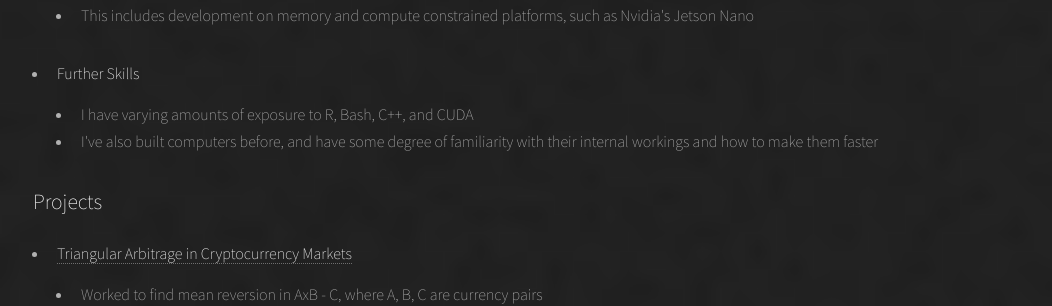
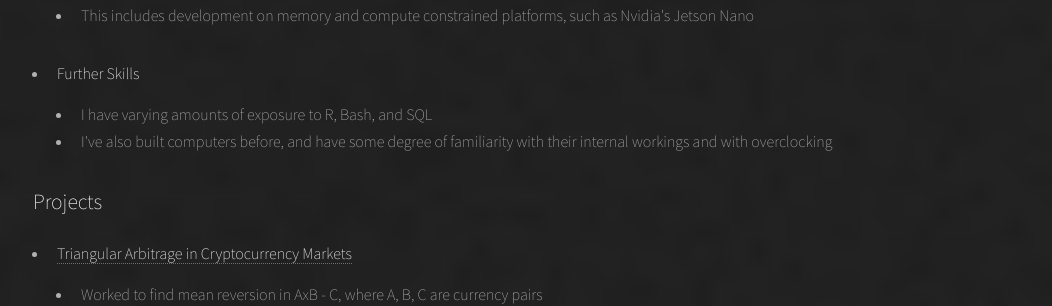
Before and after one commit to rmcwhorter/rmcwhorter.github.io, a Jekyll site: the page resume.html, which Jekyll copies as it is, in a window 1280 px wide. Shown: the part 1586-1892 px from the top of the page, without its empty margins (95-1147 px from the left). Built offline with Jekyll 4.4.1, drawn with Linux system fonts in a browser that asks for light colours.

Commit message:
Update resume.html

```diff
--- a/resume.html
+++ b/resume.html
@@ -125,8 +125,8 @@
 								<li>
 									<h4>Further Skills</h4>
 									<ul>
-										<li>I have varying amounts of exposure to R, Bash, C++, and CUDA</li>
-										<li>I've also built computers before, and have some degree of familiarity with their internal workings and how to make them faster</li>
+										<li>I have varying amounts of exposure to R, Bash, and SQL</li>
+										<li>I've also built computers before, and have some degree of familiarity with their internal workings and with overclocking</li>
 									</ul>
 								</li>
 							</ul>
```
